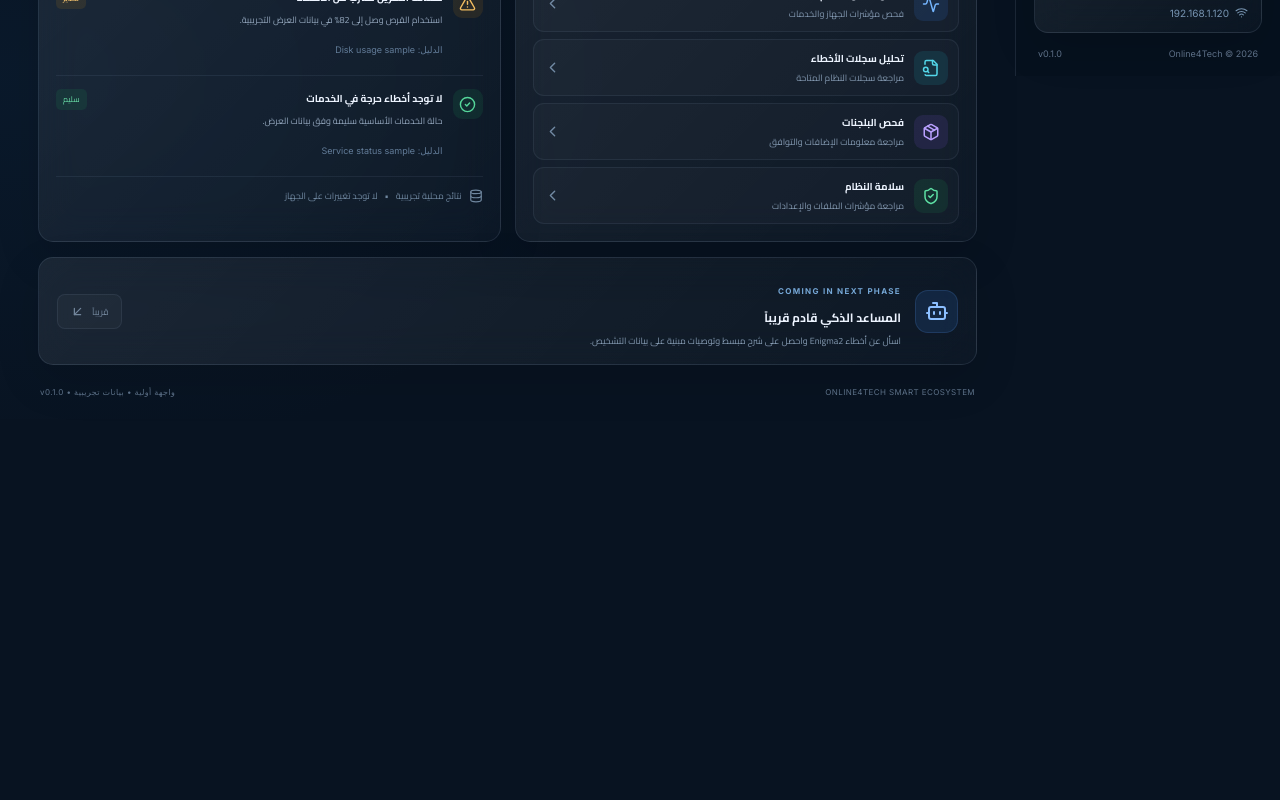
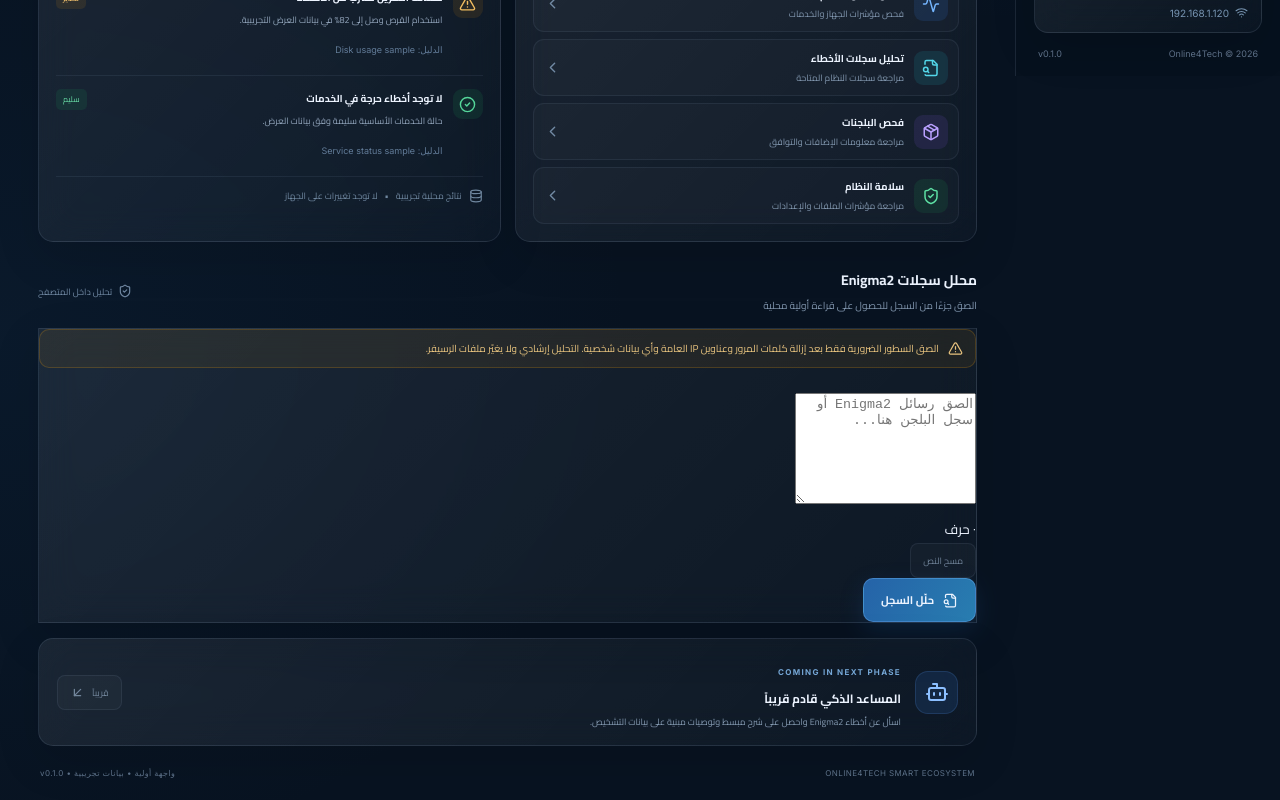
Before and after one commit to online4tech/Smart-Manager, a React (Vite) app: page / in a window 1280 px wide. Shown: the part 724-1524 px from the top of the page. Before the commit the page ends 1143 px from the top, so only its background shows below. Built offline with nearby package versions, Linux system fonts and the light colour scheme.

Commit message:
Add local Enigma2 log analyzer to AI Doctor

```diff
--- a/src/App.jsx
+++ b/src/App.jsx
@@ -197,6 +197,41 @@ function ChannelIntelligence() {
   </section>;
 }
 
+
+const logRules = [
+  { key: "disk", title: "مساحة التخزين", pattern: /no space left|disk full|not enough space|enospc/i, advice: "راجع مساحة التخزين من واجهة الجهاز، ولا تحذف ملفات النظام دون معرفة وظيفتها." },
+  { key: "memory", title: "ضغط الذاكرة", pattern: /out of memory|cannot allocate memory|oom-killer|killed process/i, advice: "قد يكون هناك ضغط على الذاكرة. راجع العمليات والخدمات المفتوحة وسجّل وقت المشكلة." },
+  { key: "plugin", title: "مشكلة إضافة أو اعتماد", pattern: /importerror|modulenotfounderror|no module named|plugin.*(error|failed)|failed to load plugin/i, advice: "قد تكون الإضافة غير متوافقة أو ينقصها اعتماد. تحقق من مصدرها وإصدار صورة النظام." },
+  { key: "service", title: "تعثر خدمة", pattern: /failed to start|service.*failed|segmentation fault|core dumped/i, advice: "توجد إشارة لتعثر خدمة أو عملية. احتفظ بالسجل وراجع السطور المحيطة بالرسالة." },
+  { key: "network", title: "مشكلة اتصال", pattern: /connection timed out|network is unreachable|name or service not known|temporary failure in name resolution/i, advice: "راجع إعدادات الشبكة والاتصال من الجهاز نفسه، وتأكد من وقت حدوث المشكلة." },
+  { key: "tuner", title: "إشارة أو موالف", pattern: /tune failed|no data|frontend.*(error|failed)|lock failed/i, advice: "قد تكون المشكلة مرتبطة بالإشارة أو إعدادات الموالف. تحقق منها يدويًا." }
+];
+
+function LogAnalyzer() {
+  const [logText, setLogText] = useState("");
+  const [analysis, setAnalysis] = useState(null);
+  const analyze = () => {
+    const lines = logText.split(/\r?\n/).map(line => line.trim()).filter(Boolean);
+    const matches = logRules.filter(rule => rule.pattern.test(logText));
+    const errorLines = lines.filter(line => /\b(error|failed|fatal|critical|exception|traceback)\b/i.test(line)).slice(0, 12);
+    setAnalysis({ total: lines.length, matches, errorLines });
+  };
+  return <section className="section-block log-analyzer">
+    <div className="section-heading"><div><h3>محلل سجلات Enigma2</h3><p>الصق جزءًا من السجل للحصول على قراءة أولية محلية</p></div><span className="updated"><ShieldCheck size={14}/> تحليل داخل المتصفح</span></div>
+    <div className="glass log-tool">
+      <div className="demo-notice"><AlertTriangle size={15}/><span>الصق السطور الضرورية فقط بعد إزالة كلمات المرور وعناوين IP العامة وأي بيانات شخصية. التحليل إرشادي ولا يغيّر ملفات الرسيفر.</span></div>
+      <textarea className="log-input" value={logText} onChange={e => {setLogText(e.target.value);setAnalysis(null);}} placeholder="الصق رسائل Enigma2 أو سجل البلجن هنا..." rows={7} />
+      <div className="log-actions"><small>{logText.length.toLocaleString("ar-EG")} حرف</small><button className="secondary-button" onClick={() => {setLogText("");setAnalysis(null);}} disabled={!logText}>مسح النص</button><button className="primary-button" onClick={analyze} disabled={!logText.trim()}><FileSearch size={15}/> حلّل السجل</button></div>
+      {analysis && <div className="log-analysis-result">
+        <div className="log-result-heading"><CheckCircle2 size={16}/><strong>انتهى التحليل المحلي</strong><span>{analysis.total} سطر</span></div>
+        {analysis.matches.length ? analysis.matches.map(item => <article className="log-finding" key={item.key}><strong>{item.title}</strong><p>{item.advice}</p></article>) : <p className="log-empty">لم تظهر أنماط معروفة في النص المدخل. ده لا يثبت خلو السجل من المشاكل.</p>}
+        {analysis.errorLines.length > 0 && <div className="matched-lines"><strong>سطور تستحق المراجعة</strong>{analysis.errorLines.map((line,i)=><code key={i}>{line.slice(0,240)}</code>)}</div>}
+        <small className="log-disclaimer">النتيجة مبنية على مطابقة كلمات مفتاحية فقط، وليست تشخيصًا نهائيًا.</small>
+      </div>}
+    </div>
+  </section>;
+}
+
 export default function App() {
   const [mobileOpen, setMobileOpen] = useState(false);
   const [scanState, setScanState] = useState("idle");
@@ -322,6 +357,8 @@ export default function App() {
           </div>
         </section>
 
+        <LogAnalyzer/>
+
         <section className="assistant-card glass">
           <div className="assistant-symbol"><Bot size={24}/></div>
           <div className="assistant-copy"><span className="assistant-label">COMING IN NEXT PHASE</span><h3>المساعد الذكي قادم قريباً</h3><p>اسأل عن أخطاء Enigma2 واحصل على شرح مبسط وتوصيات مبنية على بيانات التشخيص.</p></div>
```
